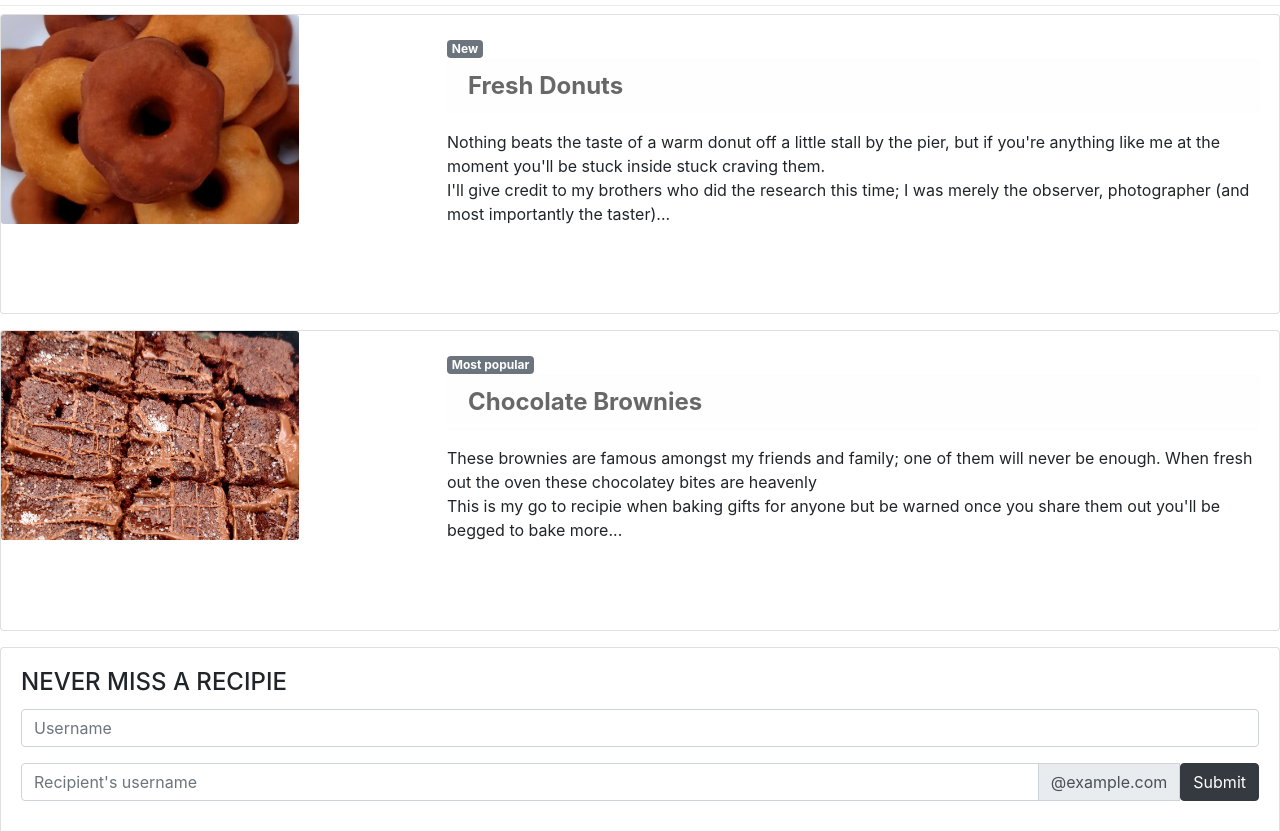
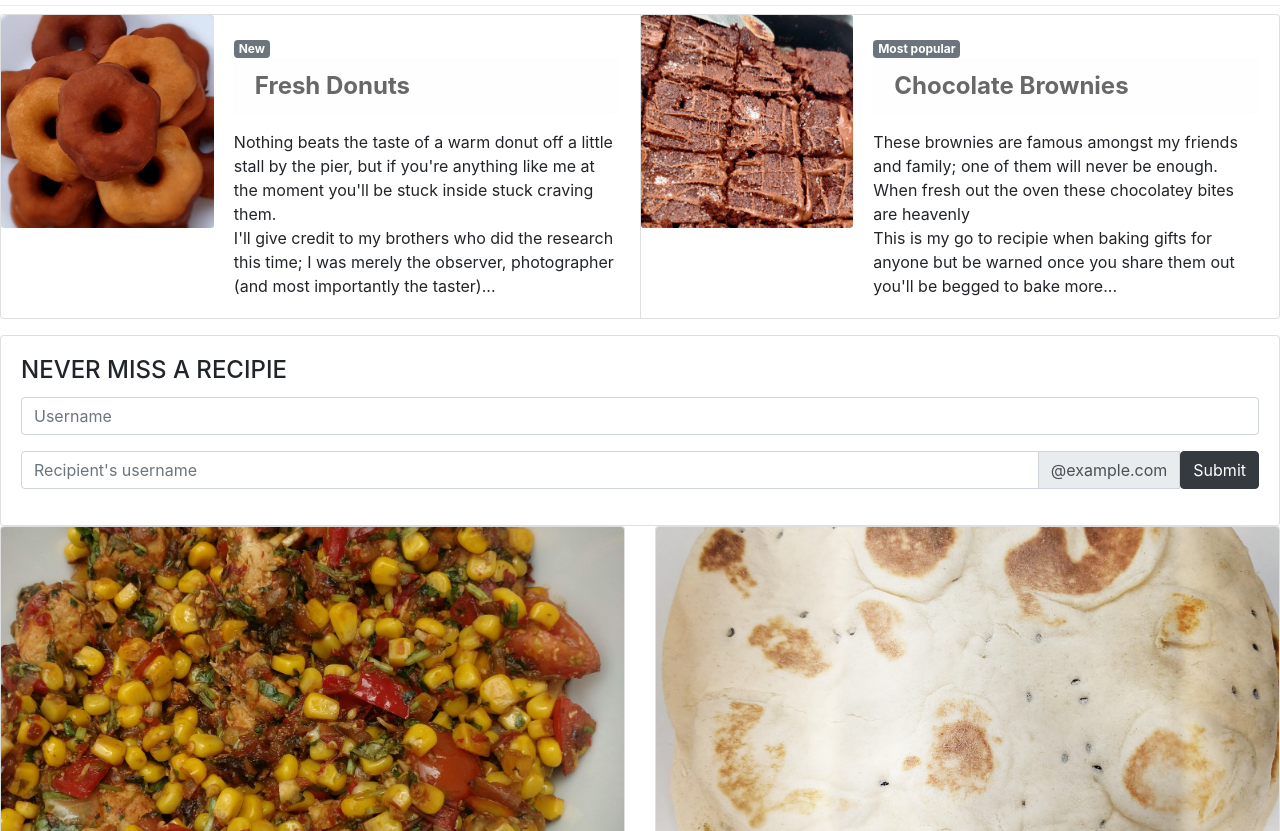
Before and after one commit to zahra-rahman/Zahras-Recipe-Website.github.io, a plain HTML site: page page1-main.html in a window 1280 px wide. Shown: the part 736-1567 px from the top of the page. Drawn offline with nearby package versions, Linux system fonts and the light colour scheme.

Commit message:
Add files via upload

```diff
--- a/page1-main.css
+++ b/page1-main.css
@@ -11,10 +11,15 @@ h2.lead{
   color: white;
 }
 
+.col-md-4{
+  height: 50%;
+}
 
+#longcard1{
+  height: 50%;
+}
 #longcard{
-  width: 70%;
-  height: 70%;
+  height: 50%;
     object-fit: cover;
 }
 
--- a/page1-main.html
+++ b/page1-main.html
@@ -54,7 +54,6 @@
     <div class="card-group" >
     <div class="card" id="minitop">
       <img src="bake-meringue.jpg" class="card-img-top" alt="meringue">
-
       <div class="overlay">
          <div class="text" id="text">
          <a href="page6-meringue.html" class="badge badge-light">Fluffy Meringues</a>
@@ -83,7 +82,7 @@
 
 <!-- lastest post-->
 
-
+  <div class="card-group" >
   <div class="card mb-3" id="longcard1" >
     <div class="row no-gutters">
       <div class="col-md-4">
@@ -131,6 +130,7 @@
     </div>
   </div>
 </div>
+
 
 
 
--- a/page2-about.css
+++ b/page2-about.css
@@ -1,6 +1,7 @@
 
 body {
   background-color: aliceblue;
+
 }
 
 
--- a/page3-inspire.css
+++ b/page3-inspire.css
@@ -1,6 +1,4 @@
 body{
-  margin-left: 100px;
-  margin-right: 100px;
  background-color: rgb(255,229,251);
 }
 
--- a/page4-baking.css
+++ b/page4-baking.css
@@ -1,7 +1,4 @@
-body{
-  margin-left: 100px;
-  margin-right: 100px;
-}
+
 
 div.jumbotron{
  background-image: url("CUPCAKES-blur.jpeg");
```
